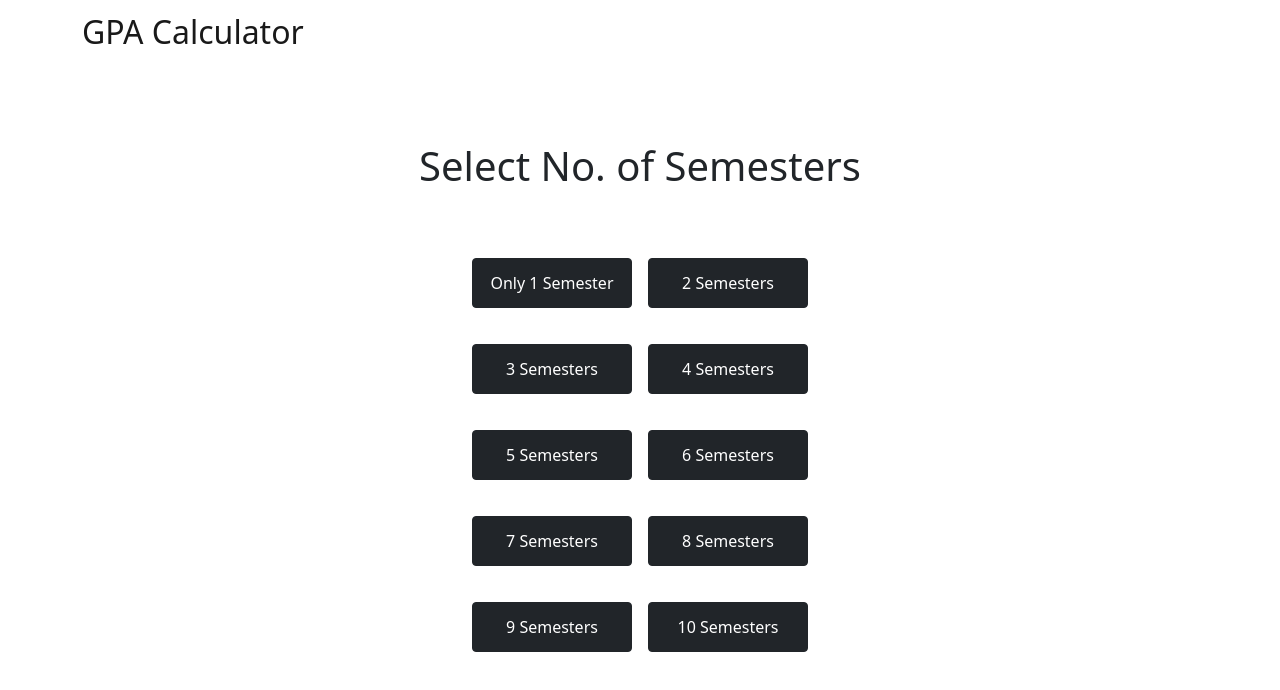
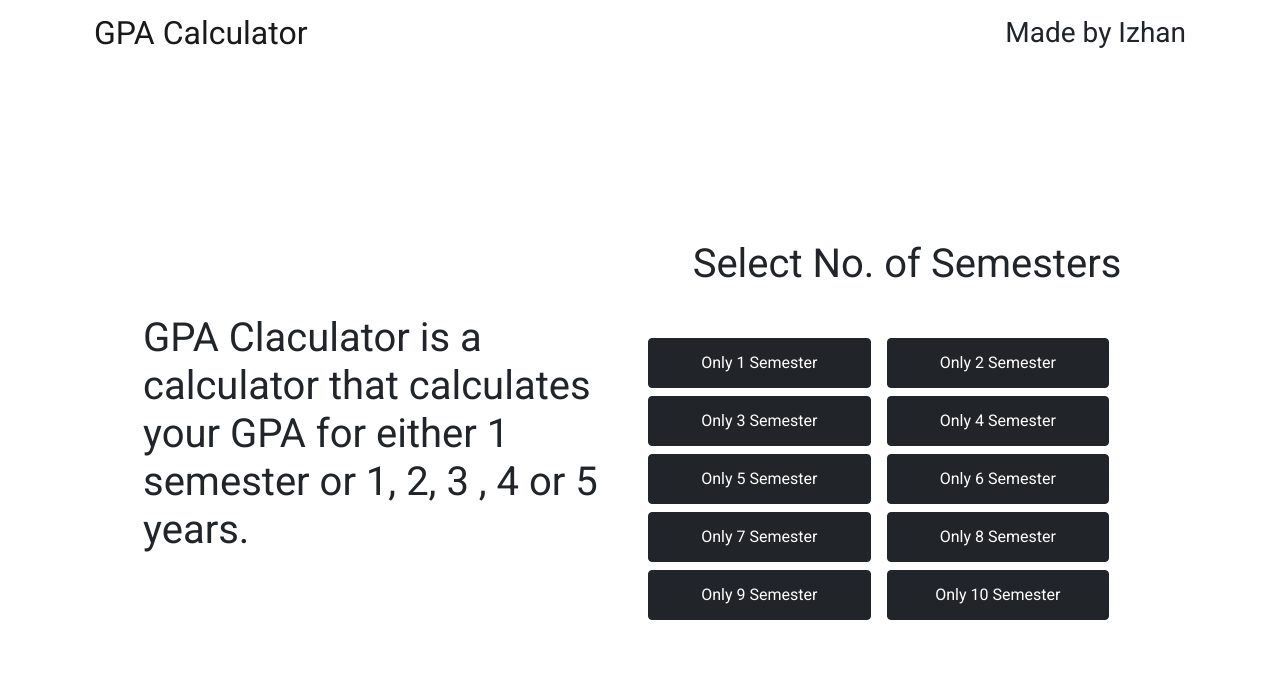
Before and after one commit to babu-izhan-5001312/gpa-calculator, a React (Create React App) app: page / in a window 1280 px wide. Shown: the top 690 px of the page. Built offline with nearby package versions, Linux system fonts and the light colour scheme; the HTML template or start-up script is replaced by a standard one.

Commit message:
added styles

```diff
--- a/src/App.css
+++ b/src/App.css
@@ -1,13 +1,23 @@
+@import url("https://fonts.googleapis.com/css2?family=Roboto&display=swap");
+
 * {
   margin: 0px;
   padding: 0px;
   box-sizing: border-box;
+  font-family: "Roboto", sans-serif;
 }
 
 input[type="number"]::-webkit-inner-spin-button,
 input[type="number"]::-webkit-outer-spin-button {
   -webkit-appearance: none;
   margin: 0;
+}
+
+body {
+  min-height: 90vh;
+  display: flex;
+  align-items: center;
+  justify-content: center;
 }
 
 .gpa-calculator-wrapper {
@@ -65,11 +75,27 @@ input[type="number"]::-webkit-outer-spin-button {
   margin-top: 70px;
 }
 
+@media (max-width: 768px) {
+  .selectsem {
+    margin-top: 100px !important;
+  }
+  .semester {
+    margin-top: 70px !important;
+  }
+}
+
+.year-wrapper {
+  display: flex;
+  align-items: center;
+  justify-content: center;
+}
+
 .year {
-  margin: 10px;
+  margin-left: 20px;
 }
 
 .sem-header {
+  text-align: center;
   margin-bottom: 50px;
 }
 
@@ -80,6 +106,9 @@ input[type="number"]::-webkit-outer-spin-button {
   margin: 40px;
 }
 
+.description {
+  margin: 0px 25px;
+}
 .calculate-button-wrapper {
   margin-top: 50px;
 }
--- a/src/App.js
+++ b/src/App.js
@@ -12,14 +12,17 @@ function App() {
 
   return (
     <div>
-      <Navbar bg="white">
+      <Navbar bg="none">
         <Container>
           <Navbar.Brand>
             <h2>GPA Calculator</h2>
           </Navbar.Brand>
+          <Navbar>
+            <h3>Made by Izhan</h3>
+          </Navbar>
         </Container>
       </Navbar>
-      <div className="body">
+      <body>
         {noOfSemesters === 0 ? (
           <SelectNoOfSemesters
             setNoOfSemesters={setNoOfSemesters}
@@ -159,7 +162,7 @@ function App() {
         ) : (
           <div></div>
         )}
-      </div>
+      </body>
     </div>
   );
 }
--- a/src/components/SelectNoOfSemesters.js
+++ b/src/components/SelectNoOfSemesters.js
@@ -1,88 +1,32 @@
 import { Button } from "react-bootstrap";
 
 const SelectNoOfSemesters = ({ setNoOfSemesters }) => {
+  const semesters = [1, 2, 3, 4, 5, 6, 7, 8, 9, 10];
   return (
-    <div className="semester container d-flex align-items-center justify-content-center flex-column">
+    <div className="semester container row d-flex align-items-center justify-content-center ">
+      <div className="col-12 col-md-6">
+        <h1 className="description">
+          GPA Claculator is a calculator that calculates your GPA for either 1
+          semester or 1, 2, 3 , 4 or 5 years.
+        </h1>
+      </div>
+      <div className="selectsem col-12 col-md-6 d-flex align-items-center justify-content-center flex-column ">
         <h1 className="sem-header">Select No. of Semesters</h1>
-      <div className="year">
+        <div className="year-wrapper">
+          <div className="year row">
+            {semesters.map((sem) => {
+              return (
                 <Button
                   variant="dark"
-          className="semester-button"
-          onClick={() => setNoOfSemesters(1)}
+                  className="semester-button col-12 col-md-5"
+                  onClick={() => setNoOfSemesters(sem)}
                 >
-          Only 1 Semester
+                  Only {sem} Semester
                 </Button>
-        <Button
-          variant="dark"
-          className="semester-button"
-          onClick={() => setNoOfSemesters(2)}
-        >
-          2 Semesters
-        </Button>
+              );
+            })}
           </div>
-      <div className="year">
-        <Button
-          variant="dark"
-          className="semester-button"
-          onClick={() => setNoOfSemesters(3)}
-        >
-          3 Semesters
-        </Button>
-        <Button
-          variant="dark"
-          className="semester-button"
-          onClick={() => setNoOfSemesters(4)}
-        >
-          4 Semesters
-        </Button>
         </div>
-      <div className="year">
-        <Button
-          variant="dark"
-          className="semester-button"
-          onClick={() => setNoOfSemesters(5)}
-        >
-          5 Semesters
-        </Button>
-        <Button
-          variant="dark"
-          className="semester-button"
-          onClick={() => setNoOfSemesters(6)}
-        >
-          6 Semesters
-        </Button>
-      </div>
-      <div className="year">
-        <Button
-          variant="dark"
-          className="semester-button"
-          onClick={() => setNoOfSemesters(7)}
-        >
-          7 Semesters
-        </Button>
-        <Button
-          variant="dark"
-          className="semester-button"
-          onClick={() => setNoOfSemesters(8)}
-        >
-          8 Semesters
-        </Button>
-      </div>
-      <div className="year">
-        <Button
-          variant="dark"
-          className="semester-button"
-          onClick={() => setNoOfSemesters(9)}
-        >
-          9 Semesters
-        </Button>
-        <Button
-          variant="dark"
-          className="semester-button"
-          onClick={() => setNoOfSemesters(10)}
-        >
-          10 Semesters
-        </Button>
       </div>
     </div>
   );
```
Lines whose indentation alone changed are shown as unchanged.
